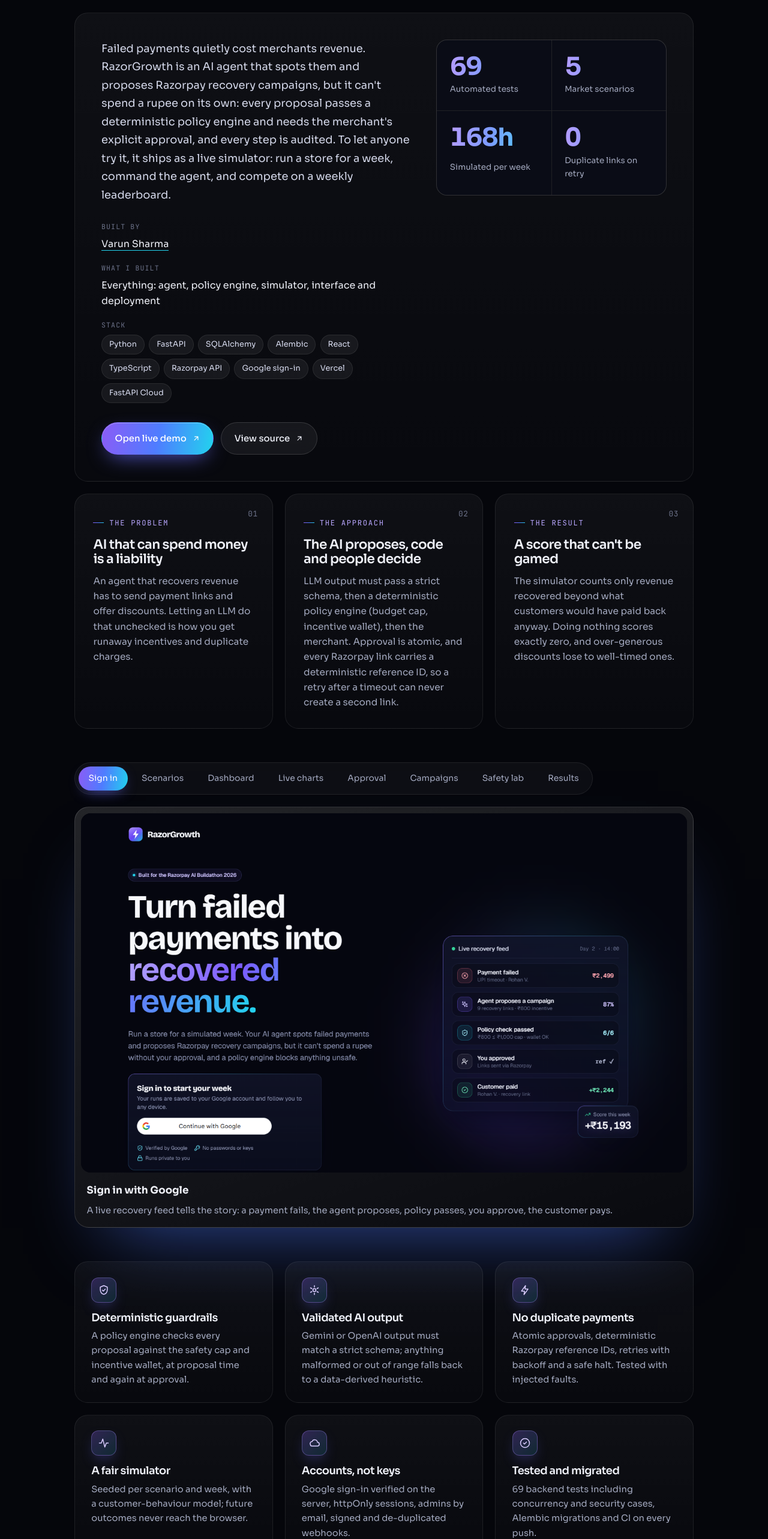
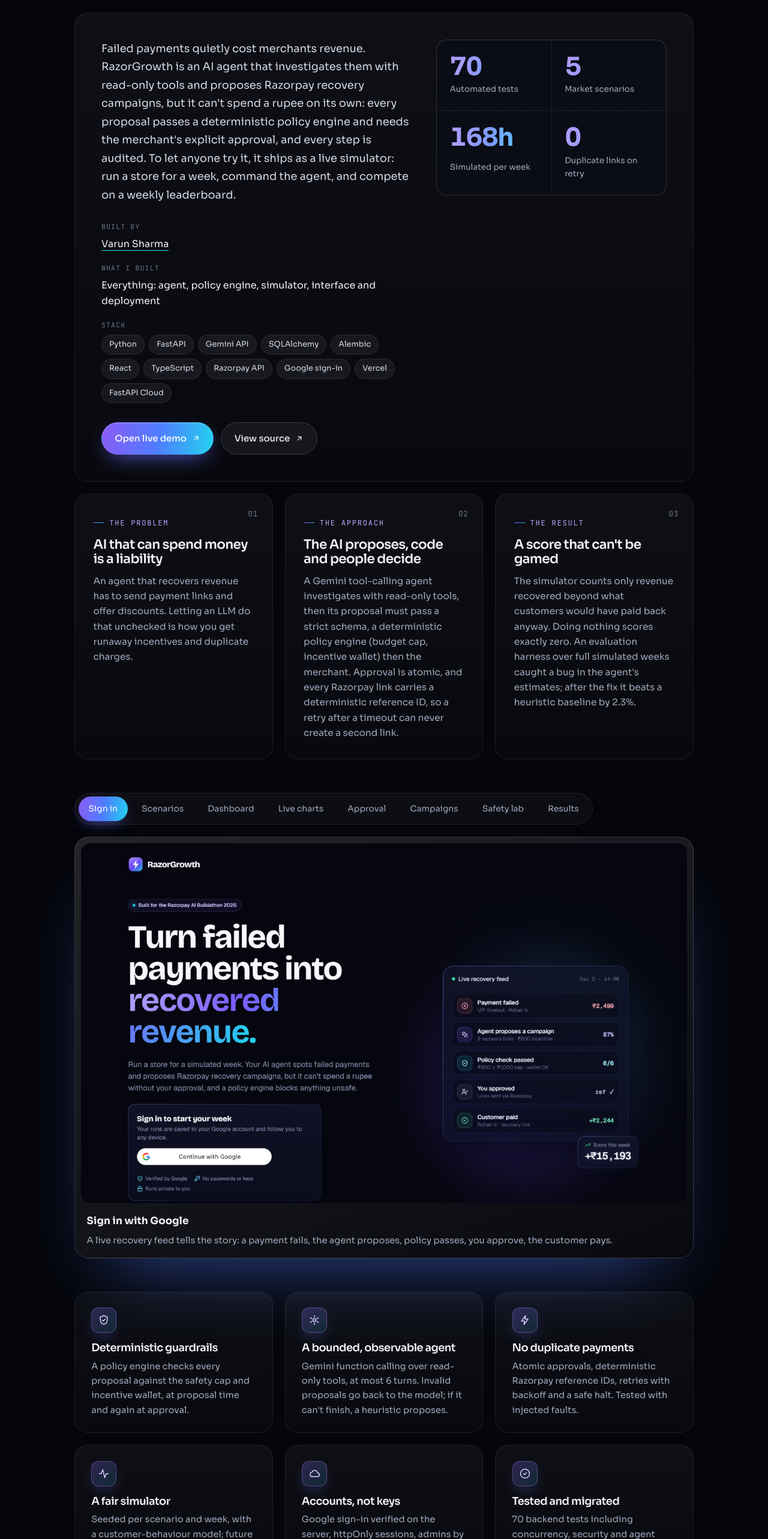
Before and after one commit to varun-sharma-2006/varun-portfolio, a React (Vite) app: page / in a window 1280 px wide. Shown: the part 6753-9319 px from the top of the page at 60% size. Built offline with nearby package versions, Linux system fonts and the light colour scheme.

Commit message:
RazorGrowth: describe the tool-calling agent and its evaluation; refresh resume
Co-Authored-By: Claude Opus 5.5 <noreply@anthropic.com>

```diff
--- a/src/profile.ts
+++ b/src/profile.ts
@@ -208,7 +208,7 @@ export const razorGrowth = {
   name: "RazorGrowth",
   tagline: "An AI agent that wins back failed payments, without ever holding the purse strings.",
   summary:
-    "Failed payments quietly cost merchants revenue. RazorGrowth is an AI agent that spots them and proposes " +
+    "Failed payments quietly cost merchants revenue. RazorGrowth is an AI agent that investigates them with read-only tools and proposes " +
     "Razorpay recovery campaigns, but it can't spend a rupee on its own: every proposal passes a deterministic " +
     "policy engine and needs the merchant's explicit approval, and every step is audited. To let anyone try it, " +
     "it ships as a live simulator: run a store for a week, command the agent, and compete on a weekly leaderboard.",
@@ -219,10 +219,10 @@ export const razorGrowth = {
   ] satisfies Link[],
   role: "Everything: agent, policy engine, simulator, interface and deployment",
   team: [{ name: "Varun Sharma", href: "https://github.com/varun-sharma-2006" }],
-  stack: ["Python", "FastAPI", "SQLAlchemy", "Alembic", "React", "TypeScript", "Razorpay API", "Google sign-in", "Vercel", "FastAPI Cloud"],
+  stack: ["Python", "FastAPI", "Gemini API", "SQLAlchemy", "Alembic", "React", "TypeScript", "Razorpay API", "Google sign-in", "Vercel", "FastAPI Cloud"],
 
   stats: [
-    { value: 69, suffix: "", label: "Automated tests" },
+    { value: 70, suffix: "", label: "Automated tests" },
     { value: 5, suffix: "", label: "Market scenarios" },
     { value: 168, suffix: "h", label: "Simulated per week" },
     { value: 0, suffix: "", label: "Duplicate links on retry" },
@@ -240,7 +240,8 @@ export const razorGrowth = {
       kicker: "The approach",
       title: "The AI proposes, code and people decide",
       body:
-        "LLM output must pass a strict schema, then a deterministic policy engine (budget cap, incentive wallet), " +
+        "A Gemini tool-calling agent investigates with read-only tools, then its proposal must pass a strict schema, " +
+        "a deterministic policy engine (budget cap, incentive wallet) " +
         "then the merchant. Approval is atomic, and every Razorpay link carries a deterministic reference ID, so a " +
         "retry after a timeout can never create a second link.",
     },
@@ -249,7 +250,8 @@ export const razorGrowth = {
       title: "A score that can't be gamed",
       body:
         "The simulator counts only revenue recovered beyond what customers would have paid back anyway. Doing " +
-        "nothing scores exactly zero, and over-generous discounts lose to well-timed ones.",
+        "nothing scores exactly zero. An evaluation harness over full simulated weeks caught a bug in the agent's " +
+        "estimates; after the fix it beats a heuristic baseline by 2.3%.",
     },
   ],
 
@@ -258,7 +260,7 @@ export const razorGrowth = {
     { id: "scenarios", label: "Scenarios", title: "Pick a week", caption: "Five scenarios, from a steady week to a UPI outage. Everyone gets the same customers each week, so the leaderboard is fair.", image: "/razorgrowth/new-run.png" },
     { id: "dashboard", label: "Dashboard", title: "Mission control", caption: "Score, incentive wallet and recovery figures update every simulated hour, driven from a media-player style dock.", image: "/razorgrowth/dashboard.png" },
     { id: "charts", label: "Live charts", title: "You vs doing nothing", caption: "Recovered revenue against what would have come back anyway, and failures by payment method with market events.", image: "/razorgrowth/charts.png" },
-    { id: "approval", label: "Approval", title: "Permissioned approval", caption: "The policy checklist explains why an action is allowed. Approve, reject, or resize the incentive and skip failure types.", image: "/razorgrowth/approval.png" },
+    { id: "approval", label: "Approval", title: "Permissioned approval", caption: "The agent's investigation, step by step: which tool it called, why, and what it found. Then the policy checklist and your decision.", image: "/razorgrowth/approval.png" },
     { id: "campaigns", label: "Campaigns", title: "Recovery links", caption: "One Razorpay Payment Link per failed payment, each with its share of the incentive and its outcome.", image: "/razorgrowth/campaigns.png" },
     { id: "lab", label: "Safety lab", title: "Fault injection", caption: "Policy block, gateway timeouts with safe halt, and a lost response recovered without a duplicate link.", image: "/razorgrowth/safety-lab.png" },
     { id: "results", label: "Results", title: "End of the week", caption: "The score breakdown, return on incentive, and a submission to the weekly leaderboard.", image: "/razorgrowth/results.png" },
@@ -266,11 +268,11 @@ export const razorGrowth = {
 
   engineering: [
     { icon: 3, title: "Deterministic guardrails", body: "A policy engine checks every proposal against the safety cap and incentive wallet, at proposal time and again at approval." },
-    { icon: 2, title: "Validated AI output", body: "Gemini or OpenAI output must match a strict schema; anything malformed or out of range falls back to a data-derived heuristic." },
+    { icon: 2, title: "A bounded, observable agent", body: "Gemini function calling over read-only tools, at most 6 turns. Invalid proposals go back to the model; if it can't finish, a heuristic proposes." },
     { icon: 4, title: "No duplicate payments", body: "Atomic approvals, deterministic Razorpay reference IDs, retries with backoff and a safe halt. Tested with injected faults." },
     { icon: 0, title: "A fair simulator", body: "Seeded per scenario and week, with a customer-behaviour model; future outcomes never reach the browser." },
     { icon: 1, title: "Accounts, not keys", body: "Google sign-in verified on the server, httpOnly sessions, admins by email, signed and de-duplicated webhooks." },
-    { icon: 5, title: "Tested and migrated", body: "69 backend tests including concurrency and security cases, Alembic migrations and CI on every push." },
+    { icon: 5, title: "Tested and migrated", body: "70 backend tests including concurrency, security and agent cases, an evaluation harness, Alembic migrations and CI." },
   ],
 };
 
```
Also changed, not shown: public/razorgrowth/approval.png, 1 other file (tests, documents, lock files or other folders).
